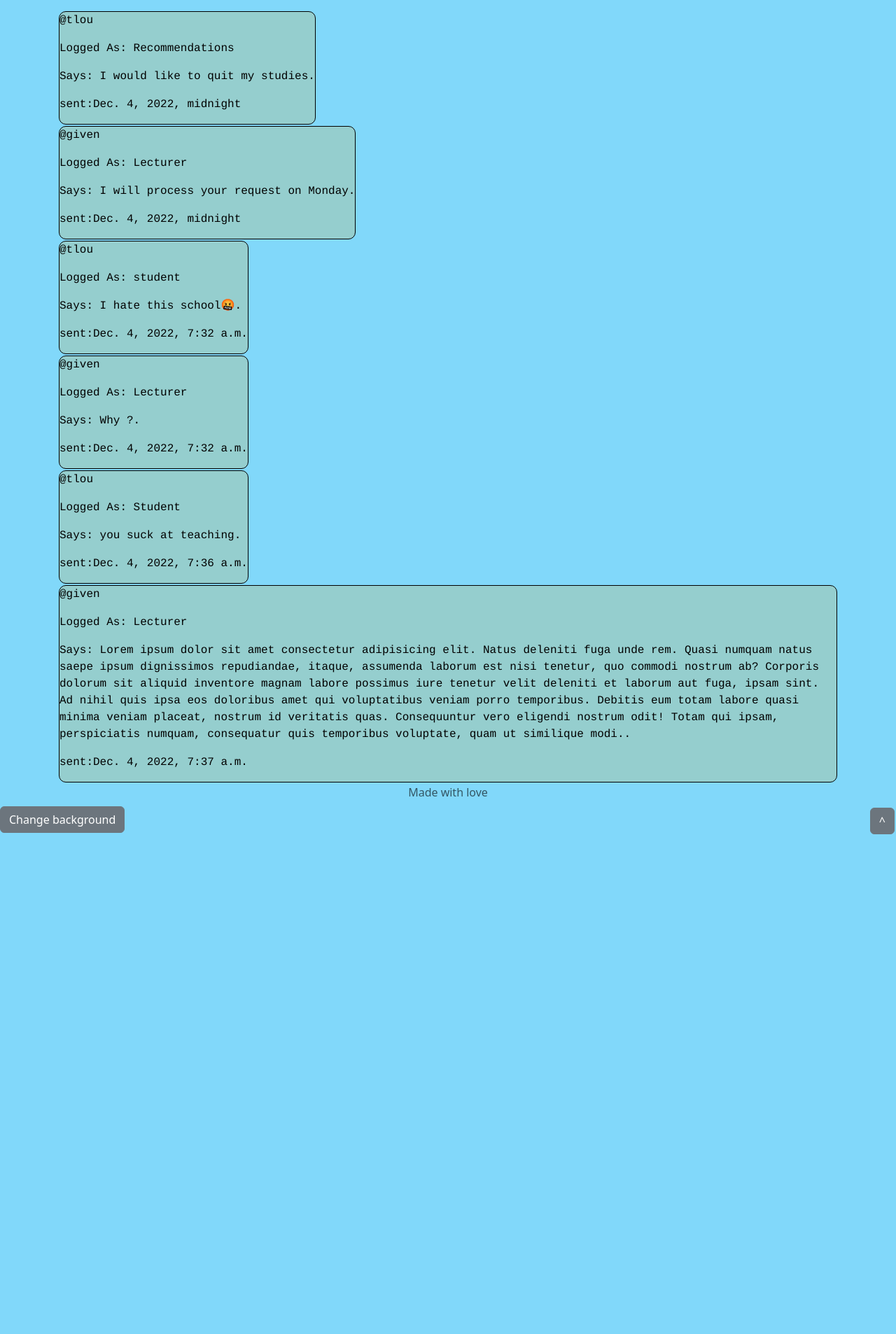
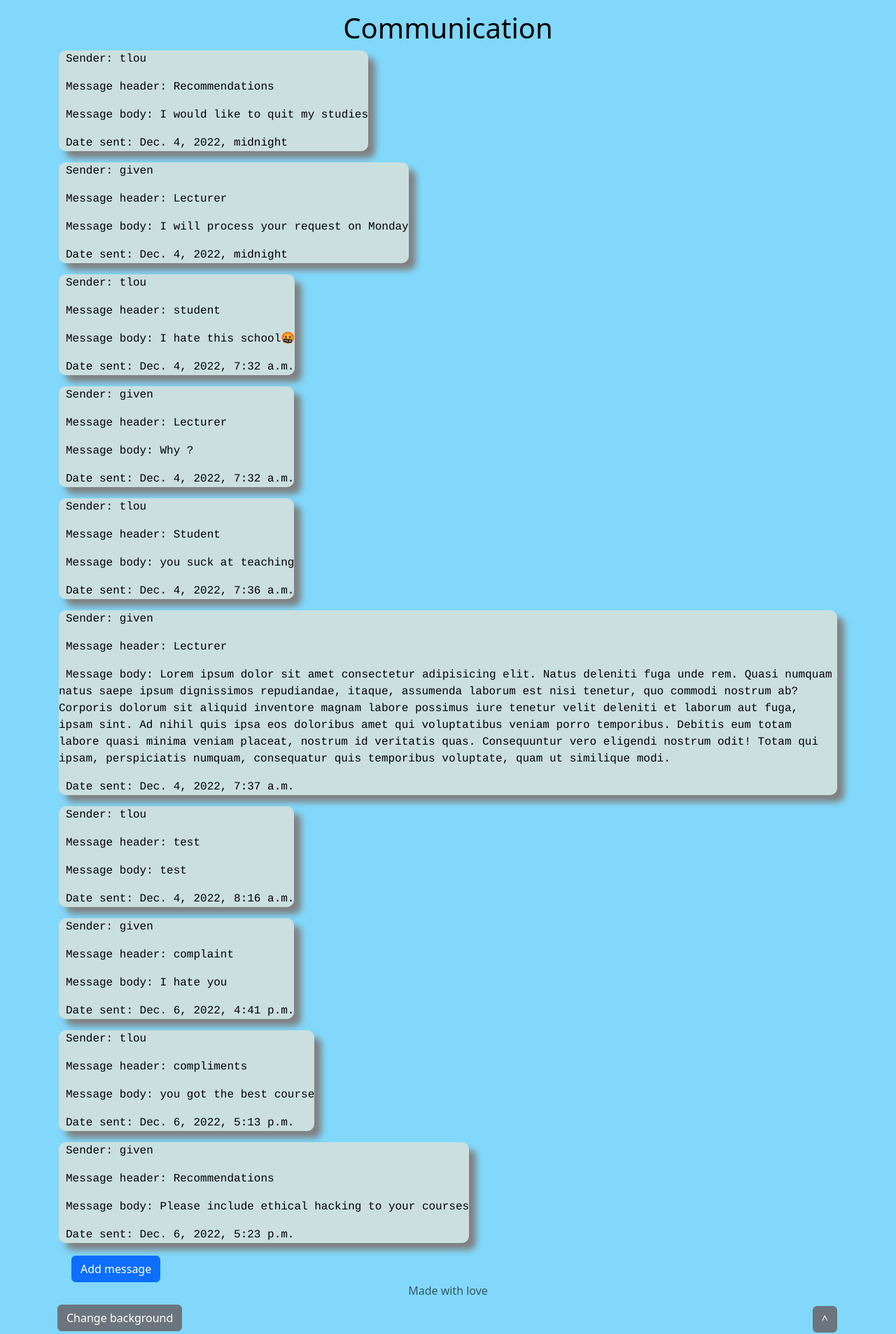
Before and after one commit to GivenMoreti/studypi, a Django app: page /messages/ in a window 1280 px wide. Shown: the part 98-2004 px from the top of the page at 70% size. Before the commit the page ends 1290 px from the top, so only its background shows below. Run offline with Django 4.2, Linux system fonts and the light colour scheme; a user stored in the database is signed in; data comes from the database, SQL or seed files in the repository.

Commit message:
add and configure communications

```diff
--- a/course/models.py
+++ b/course/models.py
@@ -1,5 +1,6 @@
 from django.db import models
 from django.contrib.auth.models import User
+from django.forms import ModelForm
 
 # Create your models here.
 COURSE_LEVELS = (
@@ -13,6 +14,7 @@ COURSES =(
     ("Azure","Azure"),
     ("AWS","AWS"),
     ("AI","Artificial Intelligence"),
+    ("EH","Ethical hacking"),
 
 )
 
@@ -44,7 +46,7 @@ class Student(models.Model):
     def __str__(self):
         return self.student_name
 
-class Messages(models.Model):
+class UserMessage(models.Model):
     heading = models.CharField(max_length=300,null=True)
     text_message =models.TextField(max_length=3000, null=True)
     user = models.ForeignKey(User,on_delete=models.CASCADE)
--- a/course/templates/course/base.html
+++ b/course/templates/course/base.html
@@ -103,19 +103,24 @@
 
     }
     .texts-messages{
-      border: solid 1px ;
+      border: none;
       text-align: left;
       margin: 2px;
       border-radius: 10px;
       width: fit-content;
       font-family: Courier, monospace;
-      background-color: rgb(149, 206, 206);
+      background-color: rgb(203, 223, 223);
+      text-indent: 10px;
+      box-shadow:  10px 10px 10px grey;
+
+    }
 
 
-    }
-    .texts-messages{
-      margin-left: 2px;
-    }
+
+    /* img{
+      display:grid;
+      grid-template-columns: repeat(auto-fill);
+    } */
   </style>
 
   <body>
--- a/course/templates/course/header.html
+++ b/course/templates/course/header.html
@@ -18,7 +18,7 @@
     </li>
     <li>
       {% if request.user.is_authenticated %}
-        <a href="{% url 'userMessages' %}" >Messages</a>
+        <a href="{% url 'messages' %}" >Messages</a>
         {% endif %}
     </li>
 
--- /dev/null
+++ b/course/templates/course/messages.html
@@ -0,0 +1,17 @@
+{% extends 'course/base.html' %}
+
+{% block content %}
+<div class="container">
+  <h1>Communication</h1>
+  {% for user_message in user_messages %}
+  <div class="texts-messages">
+  <p>Sender: {{user_message.user}}</p>
+  <p>Message header: {{user_message.heading}}</p>
+  <p> Message body: {{user_message.text_message}}</p>
+  <p>Date sent: {{user_message.date_added}}</p>
+</div>
+  {% endfor %}
+  <a href="{% url 'add-message' %}" class="btn btn-primary">Add message</a>
+{% endblock %}
+
+</div>
--- a/course/templates/course/students.html
+++ b/course/templates/course/students.html
@@ -5,7 +5,7 @@
   <!-- cards -->
   <div class="row">
     {% for student in students %}
-    <div class="col d-flex justify-content-center mb-2 ">
+    <div  class="col d-flex justify-content-center mb-2 ">
       <div class="card shadow-lg rounded " id="card" style="width: 18rem;">
         <img class="card-img-top" required src="{{student.image_url}}" alt="Card image cap">
           <div class="card-body">
--- a/course/urls.py
+++ b/course/urls.py
@@ -12,5 +12,6 @@ urlpatterns=[
     path('register-student/',views.registerStudent,name='register-student'),
     path('edit-student/<str:pk>/',views.editStudent,name='edit-student'),
     path('delete-profile/<str:pk>/',views.deleteProfile,name='delete-profile'),
-    path('messages/',views.userMessage,name='userMessages'),
+    path('messages/',views.user_messages,name='messages'),
+    path('add-message/',views.addMessage,name='add-message')
 ]
--- a/course/views.py
+++ b/course/views.py
@@ -4,9 +4,13 @@ from django.contrib import messages
 from .models import Course
 from .models import Student
 # these are the user Messages that will be accessible upon login account
-from .models import Messages
+from .models import UserMessage
 # model forms imports
 from .forms import StudentForm
+from django.contrib.auth.decorators import login_required
+
+from .forms import UserMessageForm
+
 from django.http import Http404
 from django.contrib.auth.models import User
 from django.contrib.auth import authenticate,login,logout
@@ -32,6 +36,7 @@ def loginUser(request):
     context = {}
     return render(request, 'course/login.html',context)
 # logout a user
+@login_required(login_url='/login')
 def logoutUser(request):
     logout(request)
     return redirect('courses')
@@ -45,13 +50,8 @@ def index(request):
         raise Http404("course does not exist")
     return render (request,'course/courses.html',{"courses":courses})
 
+@login_required(login_url='/login')
 def student(request):
-     # form validation rules:
-    # if request.method ==POST:
-    #     form = StudentForm(request.POST)
-    #     if form.is_valid():
-    #         form.save()
-    #         return redirect('students')
     try:
         students= Student.objects.all()
         students = Student.objects.order_by('date_added')
@@ -73,6 +73,8 @@ def registerStudent(request):
 
     return render (request,'course/register.html',{"form":form})
 
+@login_required(login_url='/login')
+# a user that is not registered cannot edit their profile
 def editStudent(request,pk):
     student = Student.objects.get(id=pk)
     form = StudentForm(instance=student)
@@ -88,6 +90,7 @@ def editStudent(request,pk):
     context = {'form':form}
     return render(request,'course/register.html',context)
 
+@login_required(login_url='/login')
 def deleteProfile(request,pk):
     student = Student.objects.get(id=pk)
     if request.method == 'POST':
@@ -98,7 +101,19 @@ def deleteProfile(request,pk):
     return render(request,'course/delete-profile.html')
 
 
-def userMessage(request):
-    userMessages = Messages.objects.all()
-    context = {'userMessages':userMessages}
-    return render(request,'course/user-message.html',context)
+@login_required(login_url='/login')
+def addMessage(request):
+    form = UserMessageForm()
+    if request.method == 'POST':
+        form = UserMessageForm(request.POST)
+        if form.is_valid():
+            form.save()
+            return redirect('messages')
+    return render (request,'course/add-message.html',{"form":form})
+
+
+@login_required(login_url='/login')
+def user_messages(request):
+    user_messages = UserMessage.objects.all()
+    user_messages = UserMessage.objects.order_by('date_added')
+    return render(request,'course/messages.html',{"user_messages":user_messages})
--- a/course/templates/course/user-message.html
+++ b/images/fake.html
@@ -1,7 +1,8 @@
-{% extends 'course/base.html' %}
+<!-- {% extends 'course/base.html' %}
 {% block content%}
 
 <div class="container">
+  <h1>Communications</h1>
   {% for userMessage in userMessages %}
   <div class="texts-messages">
     <p >@{{userMessage.user}}</p>
@@ -10,8 +11,8 @@
     <p>sent:{{userMessage.date_added}}</p>
   </div>
   {% endfor %}
+
 </div>
-
-
-
+<a href="{% url 'add-Message' %}" class="btn btn-primary">Add message</a>
 {% endblock %}
+ -->
```
Also changed, not shown: course/admin.py (+5 -5 lines), course/forms.py (+8 -3 lines), course/message_forms.py (added, +8 -0 lines), course/templates/course/add-message.html (+6 -4 lines), course/migrations/0017_rename_messages_usermessages.py (added), course/migrations/0018_rename_usermessages_usermessage.py (added), db.sqlite3.
